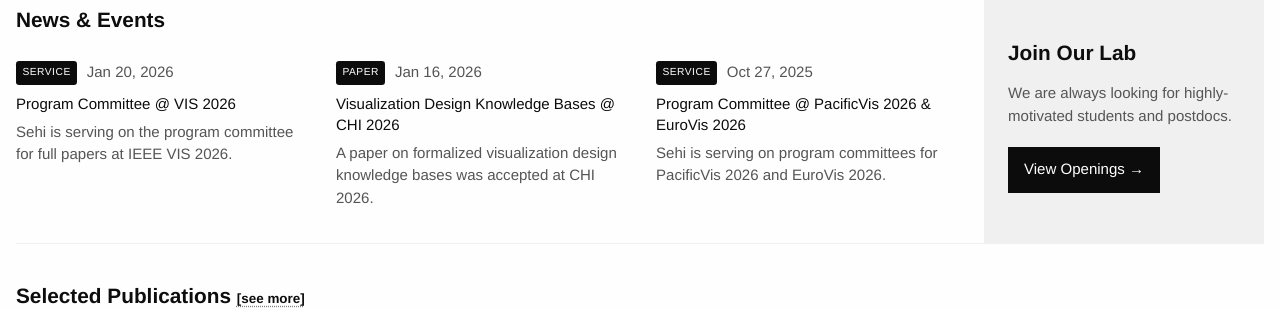
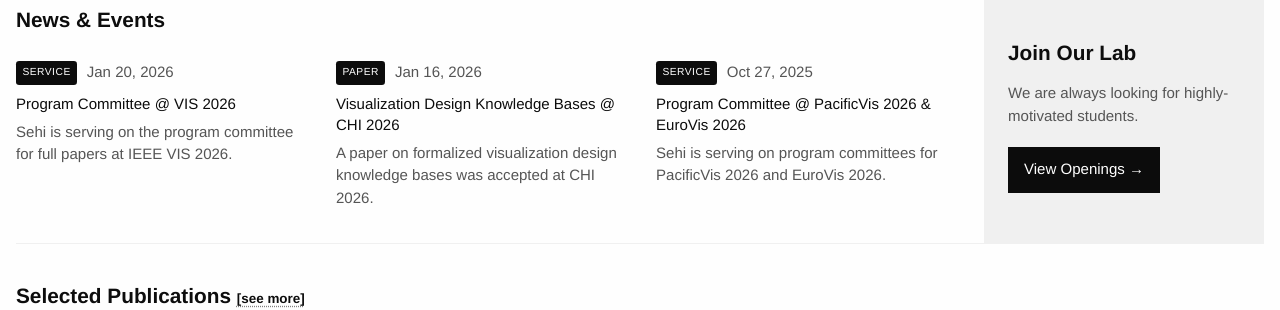
Before and after one commit to hae-lab/hae-lab.github.io, a Jekyll site: the page built from index.md, in a window 1280 px wide and 900 px high, scrolled down 903 px. Shown: the part 126-436 px from the top of the window. Built offline with Jekyll 4.4.1, drawn with Linux system fonts in a browser that asks for light colours.

Commit message:
Update index.md

```diff
--- a/index.md
+++ b/index.md
@@ -42,7 +42,7 @@
   </div>
   <div class="join-lab-box">
     <h3>Join Our Lab</h3>
-    <p>We are always looking for highly-motivated students and postdocs.</p>
+    <p>We are always looking for highly-motivated students.</p>
     <a href="/join" class="join-lab-btn">View Openings →</a>
   </div>
 </div>
```
